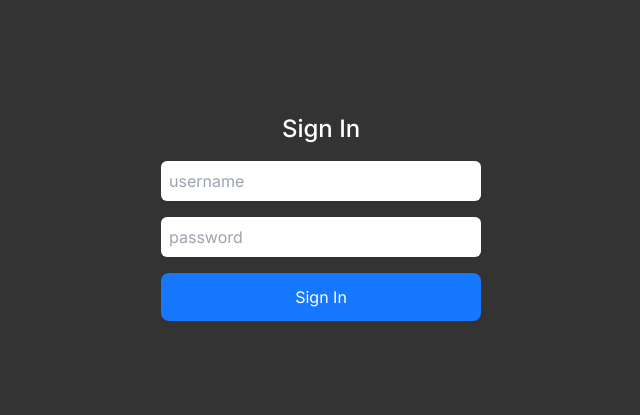
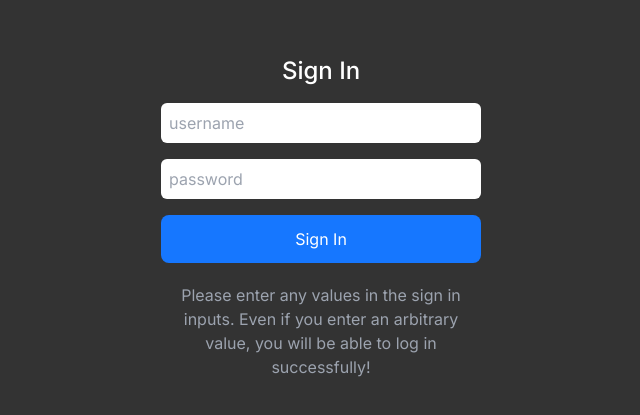
Before and after one commit to Devinix00/Fake-Store, a Next.js app: page /sign-in in a window 1280 px wide. Shown: the part 183-598 px from the top of the page, without its empty margins (319-959 px from the left). Built offline with nearby package versions, Linux system fonts and the light colour scheme.

Commit message:
design: 로그인 페이지 글 추가

```diff
--- a/src/app/sign-in/page.tsx
+++ b/src/app/sign-in/page.tsx
@@ -6,6 +6,10 @@ function SignIn() {
     <div className="w-[100%] min-h-[100vh] bg-black flex flex-col justify-center items-center">
       <h1 className="text-white mb-4 text-2xl font-medium">Sign In</h1>
       <SignInForm />
+      <p className="w-80 text-gray-400 mt-5 text-center">
+        Please enter any values in the sign in inputs. Even if you enter an
+        arbitrary value, you will be able to log in successfully!
+      </p>
     </div>
   );
 }
```
